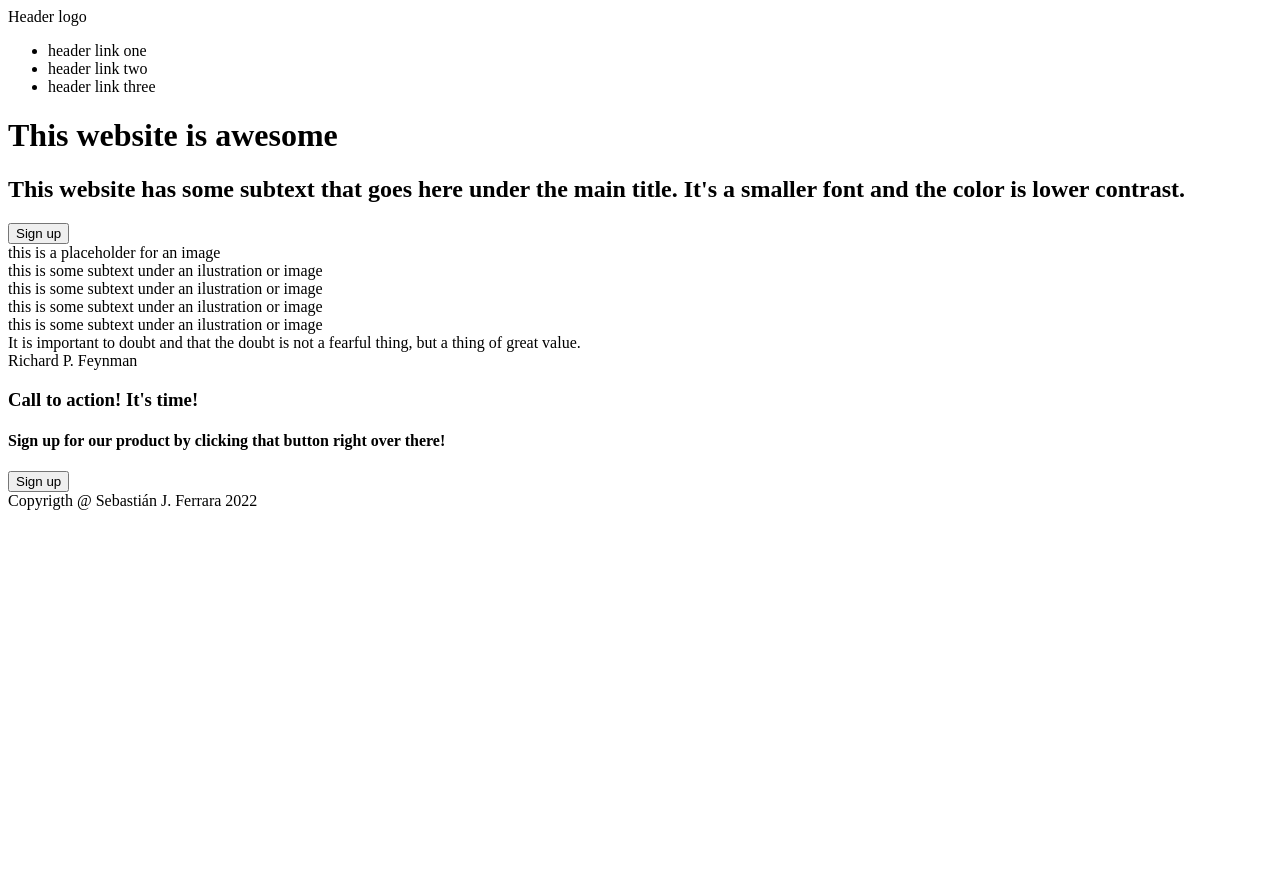
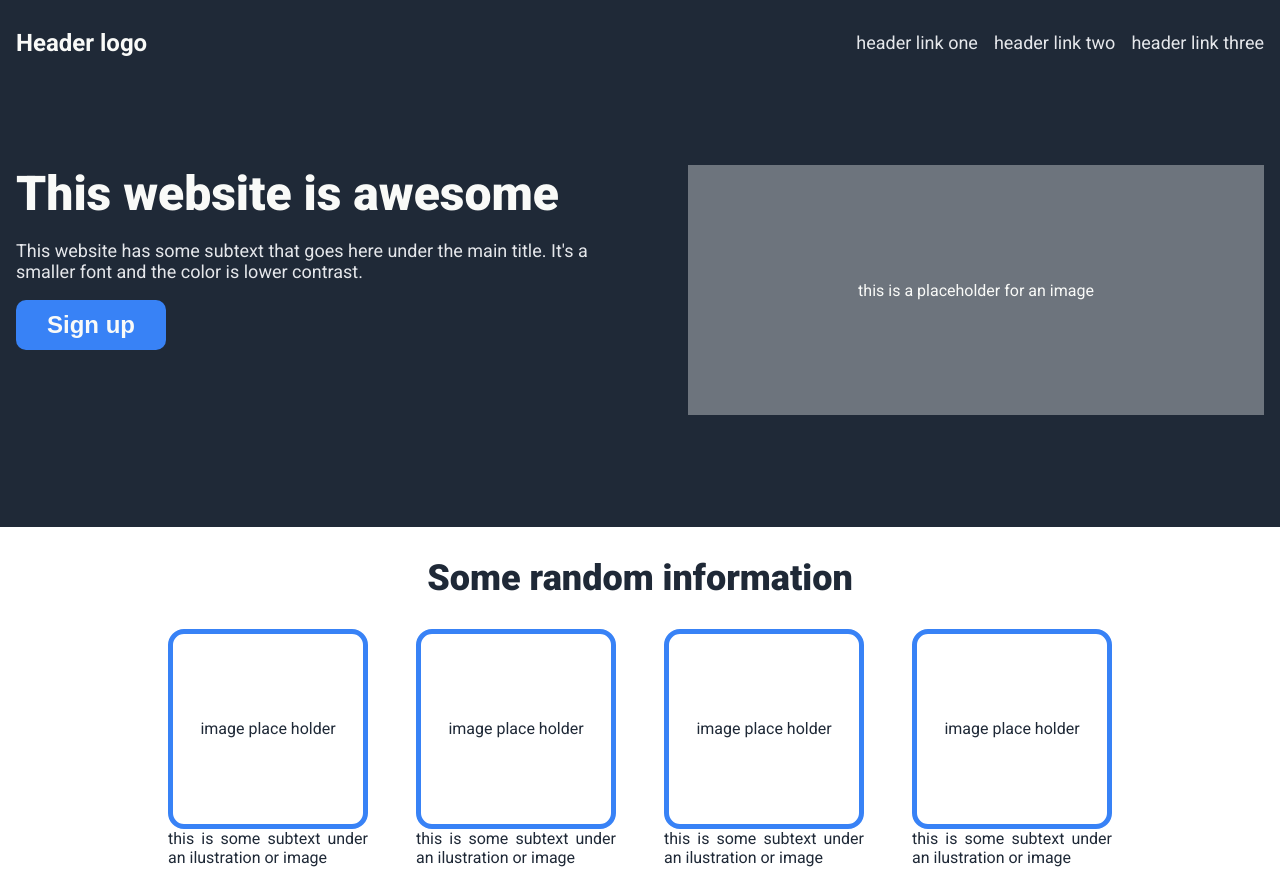
Before and after one commit to arjovr/odin-landing-page, a plain HTML site: page index.html in a window 1280 px wide. Shown: the top 870 px of the page. Before the commit the page ends 800 px from the top, so only its background shows below. Drawn offline with Linux system fonts and the light colour scheme.

Commit message:
apply css

```diff
--- a/index.html
+++ b/index.html
@@ -5,41 +5,50 @@
     <meta charset="UTF-8">
     <meta name="viewport" content="width=device-width, initial-scale=1.0">
     <title>Landing page</title>
+    <link rel="stylesheet" href="style.css">
+    <link rel="preconnect" href="https://fonts.googleapis.com">
+    <link rel="preconnect" href="https://fonts.gstatic.com" crossorigin>
+    <link href="https://fonts.googleapis.com/css2?family=Roboto:ital,wght@0,300;0,400;0,700;0,900;1,300;1,400;1,700;1,900&display=swap" rel="stylesheet">
 </head>
 
 <body>
     <header>
+        <div class="header-container">
             <nav class="header-nav">
                 <div class="header-logo">
                     Header logo
                 </div>
                 <div class="header-links">
                     <ul>
-                    <li>header link one</li>
-                    <li>header link two</li>
-                    <li>header link three</li>
+                        <li><a class="header-link" href="#">header link one</a></li>
+                        <li><a class="header-link" href="#">header link two</a></li>
+                        <li><a class="header-link" href="#">header link three</a></li>
                     </ul>
                 </div>
             </nav>
             <div class="header-hero">
                 <div class="header-hero-left">
                     <h1>This website is awesome</h1>
-                <h2>
-                    This website has some subtext that goes here under the main title. It's a smaller font and the color
-                    is lower contrast.
-                </h2>
+                    <h3>
+                        This website has some subtext that goes here under the main title. It's a smaller font and the color is lower contrast.
+                    </h3>
                     <button class="sign-up-button">Sign up</button>
                 </div>
                 <div class="header-hero-right">
                     this is a placeholder for an image
                 </div>
             </div>
+        </div>
     </header>
     <div class="content">
         <section class="random-information">
+            <div class="information-header">
+                <h2>Some random information</h1>
+            </div>
+            <div class="information-thumbs">
                 <div class="thumb-and-caption">
                     <div class="thumb">
-
+                        image place holder
                     </div>
                     <div class="caption">
                         this is some subtext under an ilustration or image
@@ -47,7 +56,7 @@
                 </div>
                 <div class="thumb-and-caption">
                     <div class="thumb">
-
+                        image place holder
                     </div>
                     <div class="caption">
                         this is some subtext under an ilustration or image
@@ -55,7 +64,7 @@
                 </div>
                 <div class="thumb-and-caption">
                     <div class="thumb">
-
+                        image place holder
                     </div>
                     <div class="caption">
                         this is some subtext under an ilustration or image
@@ -63,23 +72,27 @@
                 </div>
                 <div class="thumb-and-caption">
                     <div class="thumb">
-
+                        image place holder
                     </div>
                     <div class="caption">
                         this is some subtext under an ilustration or image
                     </div>
                 </div>
+            </div>
         </section>
         <section class="quote">
+            <div class="quote-container">
                 <div class="quote">
                     It is important to doubt and that the doubt is not a fearful thing, but a thing of great value.
                 </div>
                 <div class="signature">
-                Richard P. Feynman
+                    - Richard P. Feynman
+                </div>
             </div>
         </section>
         <section class="call-to-action">
             <div class="call-to-action-content">
+                <div class="call-to-action-container">
                     <div class="call-to-action-text">
                         <h3>Call to action! It's time!</h3>
                         <h4>Sign up for our product by clicking that button right over there!</h4>
@@ -87,6 +100,7 @@
                     <button class="call-to-action-sign-up">
                         Sign up
                     </button>
+                </div>
             </div>
         </section>
 
--- /dev/null
+++ b/style.css
@@ -0,0 +1,250 @@
+/* Preferred box-sizing value */
+
+*,
+*::before,
+*::after {
+    box-sizing: border-box;
+}
+
+
+/* Remove list styles (bullets/numbers) */
+
+ol,
+ul,
+menu {
+    list-style: none;
+}
+
+
+/* For images to not be able to exceed their container */
+
+img {
+    max-width: 100%;
+}
+
+a {
+    text-decoration: none;
+}
+
+body {
+    margin: 0;
+    padding: 0;
+    font-family: 'Roboto', sans-serif;
+    color: #1F2937;
+}
+
+footer,
+header {
+    background-color: #1f2937;
+}
+
+footer {
+    display: flex;
+    justify-content: center;
+    align-items: center;
+    color: #e5e7e5;
+    padding-top: 32px;
+    padding-bottom: 32px;
+}
+
+header {
+    padding: 16px;
+    display: flex;
+    justify-content: center;
+}
+
+.header-nav {
+    display: flex;
+    align-items: center;
+    justify-content: space-between;
+    flex-wrap: wrap;
+}
+
+.header-links ul {
+    display: flex;
+    align-items: center;
+    flex-wrap: wrap;
+    gap: 16px;
+}
+
+.header-hero {
+    margin-top: 96px;
+    margin-bottom: 96px;
+    display: flex;
+    flex-wrap: wrap;
+    justify-content: center;
+    gap: 96px;
+}
+
+.header-hero-left h1 {
+    font-size: 48px;
+    font-weight: 900;
+    color: #f9faf8;
+    margin: 0;
+}
+
+.header-hero-left {
+    display: flex;
+    flex-direction: column;
+    justify-content: start;
+    flex: 1;
+}
+
+.header-hero-right {
+    height: 250px;
+    background-color: #6D747D;
+    display: flex;
+    justify-content: center;
+    align-items: center;
+    color: #f9faf8;
+    flex: 1;
+}
+
+.header-hero-left h3,
+.header-link {
+    font-size: 18px;
+    color: #E5E7EB;
+    font-weight: normal;
+}
+
+.header-logo,
+.sign-up-button,
+.call-to-action-sign-up {
+    font-size: 24px;
+    color: #f9faf8;
+    font-weight: bold;
+}
+
+.sign-up-button,
+.call-to-action-content {
+    background-color: #3882f6;
+}
+
+.sign-up-button {
+    border-radius: 10px;
+    width: 150px;
+    height: 50px;
+    border: 0;
+}
+
+.information-header h2 {
+    font-size: 36px;
+    font-weight: 900;
+    text-align: center;
+}
+
+section.quote {
+    background-color: #E5E7EB;
+}
+
+div.quote {
+    font-size: 36px;
+    font-weight: 200;
+    font-style: italic;
+    color: #1f2937;
+    padding: 64px;
+}
+
+.random-information {
+    display: flex;
+    align-items: center;
+    flex-direction: column;
+    margin-bottom: 96px;
+}
+
+.information-thumbs {
+    flex-wrap: wrap;
+    display: flex;
+    justify-content: center;
+    gap: 48px;
+}
+
+.thumb {
+    width: 200px;
+    height: 200px;
+    display: flex;
+    justify-content: center;
+    align-items: center;
+    border-radius: 16px;
+    border: 5px solid #3882f6;
+}
+
+.thumb-and-caption {
+    display: flex;
+    flex-direction: column;
+    width: 200px;
+}
+
+.caption {
+    text-align: justify;
+    margin: 10px;
+    margin: 0;
+}
+
+section.quote {
+    padding-top: 128px;
+    padding-bottom: 64px;
+    display: flex;
+    justify-content: center;
+    align-items: center;
+}
+
+div.quote-container {
+    max-width: 700px;
+}
+
+.signature {
+    font-size: 24px;
+    font-weight: bold;
+    text-align: right;
+    padding: 32px;
+}
+
+.call-to-action {
+    display: flex;
+    justify-content: center;
+    align-items: center;
+    padding: 64px;
+}
+
+.call-to-action-content {
+    border-radius: 16px;
+    color: #f9faf8;
+    display: flex;
+    justify-content: center;
+    align-items: center;
+    padding-top: 48px;
+    padding-bottom: 48px;
+    padding-left: 128px;
+    padding-right: 128px;
+}
+
+.call-to-action-container {
+    display: flex;
+    flex-wrap: wrap;
+    justify-content: space-between;
+    align-items: center;
+    column-gap: 96px;
+    row-gap: 32px;
+}
+
+.call-to-action-sign-up {
+    background-color: #3882f6;
+    border: 3px solid #f9faf8;
+    border-radius: 10px;
+    color: #f9faf8;
+    height: 42px;
+    width: 150px;
+}
+
+.call-to-action-text h4 {
+    font-size: 18px;
+    color: #E5E7EB;
+    margin: 0;
+}
+
+.call-to-action-text h3 {
+    font-size: 24px;
+    color: #f9faf8;
+    margin: 0;
+}
```
Lines whose indentation alone changed are shown as unchanged.
